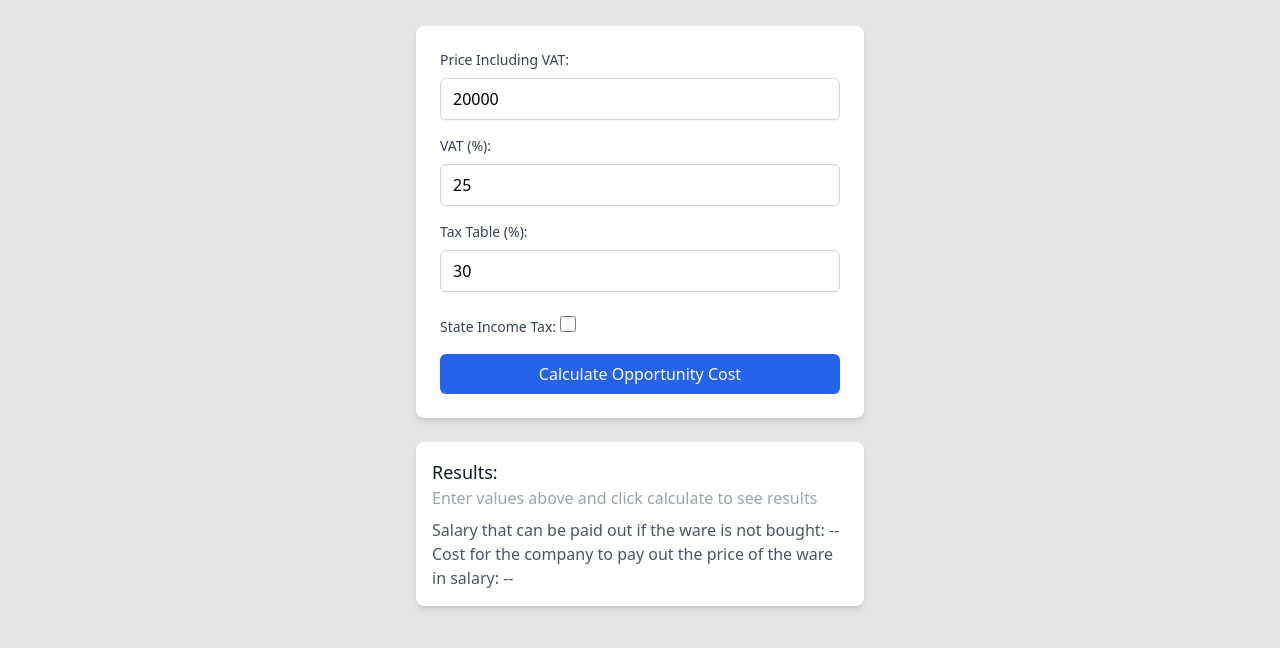
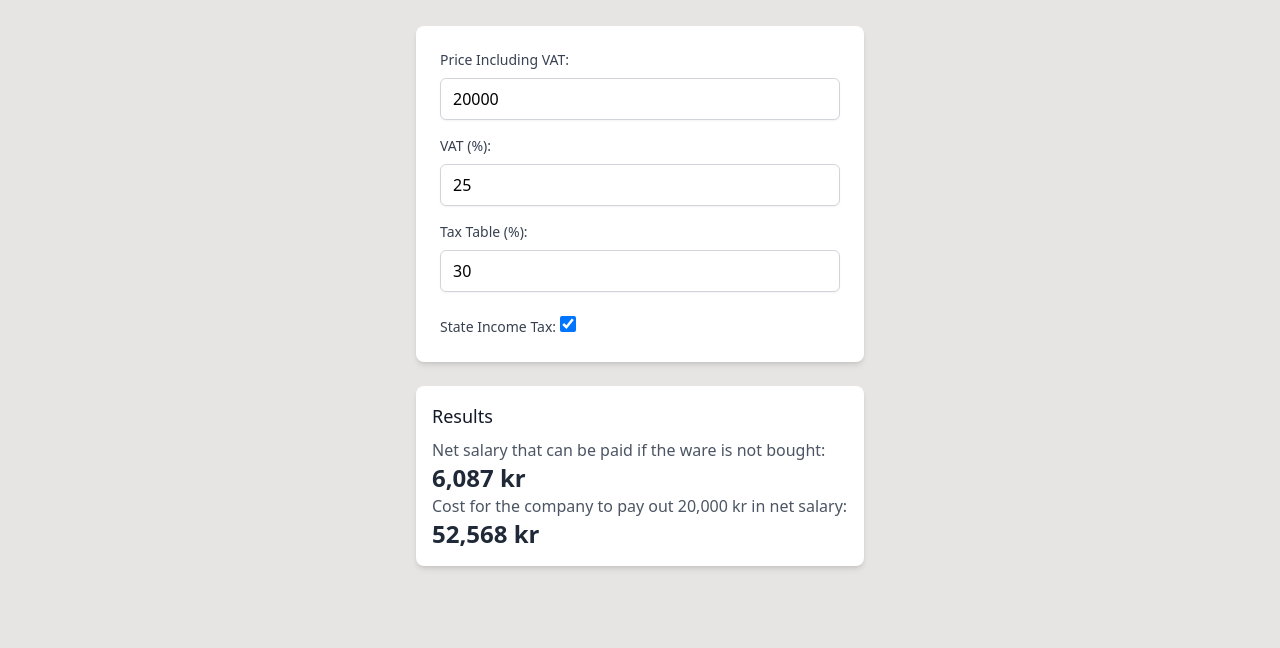
Before and after one commit to persson-io/calculator-site, a website: page src/pages/expenses-alternative-cost.html in a window 1280 px wide. Shown: the part 70-718 px from the top of the page. Drawn offline with nearby package versions, Linux system fonts and the light colour scheme; files that its build step writes are made by us from their sources.

Commit message:
Cleanup and automatic calculation of opportunity cost

```diff
--- a/src/pages/expenses-alternative-cost.html
+++ b/src/pages/expenses-alternative-cost.html
@@ -36,21 +36,18 @@
             <div class="space-y-2">
                 <div class="flex items-center justify-between"></div>
                     <label for="haveStateTax" class="text-sm font-medium text-gray-700">State Income Tax:</label>
-                    <input type="checkbox" id="haveStateTax"
+                    <input type="checkbox" id="haveStateTax" checked
                         class="h-4 w-4 text-blue-600 border-gray-300 rounded focus:ring-blue-500">
                 </div>
             </div>
-            <button type="submit"
-                class="w-full bg-blue-600 text-white py-2 px-4 rounded-md hover:bg-blue-700 focus:outline-none focus:ring-2 focus:ring-blue-500 focus:ring-offset-2 transition">
-                Calculate Opportunity Cost
-            </button>
         </form>
         <div id="result" class="mt-6 p-4 bg-white rounded-lg shadow-md">
-            <p class="text-lg font-medium text-gray-900">Results:</p>
-            <p class="text-gray-400">Enter values above and click calculate to see results</p>
+            <p class="text-lg font-medium text-gray-900">Results</p>
             <div id="resultContent" class="mt-2">
-                <p class="text-gray-600">Salary that can be paid out if the ware is not bought: --</p>
-                <p class="text-gray-600">Cost for the company to pay out the price of the ware in salary: --</p>
+                <p class="text-gray-600">Net salary that can be paid if the ware is not bought:</p>
+                <p class="text-2xl font-bold text-gray-800"> <span>6,087 kr</span></p>
+                <p class="text-gray-600">Cost for the company to pay out 20,000 kr in net salary:</p>
+                <p class="text-2xl font-bold text-gray-800"> <span>52,568 kr</span></p>
             </div>
         </div>
     </main>
--- a/src/scripts/alternativeCostCalculator.js
+++ b/src/scripts/alternativeCostCalculator.js
@@ -22,23 +22,37 @@ function calculateAlternativeCost(VAT, priceIncVAT, trueTax) {
 
 // Remove old event listeners and consolidate into one form submission handler
 document.addEventListener('DOMContentLoaded', function() {
-    const form = document.getElementById('expensesForm');
-    if (form) {
-        form.addEventListener('submit', function(e) {
-            e.preventDefault();
-            const prIcVAT = parseInt(document.getElementById('priceIncVAT').value);
-            const V = parseInt(document.getElementById('VAT').value) / 100;
-            const taxTbl = parseFloat(document.getElementById('taxTable').value) / 100;;
-            const StateTax = (document.getElementById('haveStateTax').checked);
-            const resultContent = document.getElementById('resultContent');
+    const priceIncVATInput = document.getElementById('priceIncVAT');
+    const VATInput = document.getElementById('VAT');
+    const taxTableInput = document.getElementById('taxTable');
+    const haveStateTaxInput = document.getElementById('haveStateTax');
+    const resultContent = document.getElementById('resultContent');
 
-            const { trueTax } = calculateTrueTax(taxTbl, StateTax);
-            const { corporateCostBuyPrivate, extraSalary } = calculateAlternativeCost(V, prIcVAT ,trueTax);
+    function updateResults() {
+        const prIcVAT = parseInt(priceIncVATInput.value);
+        const V = parseInt(VATInput.value) / 100;
+        const taxTbl = parseFloat(taxTableInput.value) / 100;
+        const StateTax = haveStateTaxInput.checked;
 
-            resultContent.innerHTML = `
-                <p class="text-gray-600">Salary that can be paid if the ware is not bought: ${extraSalary.toLocaleString()} kr</p>
-                <p class="text-gray-600">Cost for the company to pay out ${prIcVAT.toLocaleString()} kr in salary: ${corporateCostBuyPrivate.toLocaleString()} kr</p>
-            `;
-        });
+        const { trueTax } = calculateTrueTax(taxTbl, StateTax);
+        const { corporateCostBuyPrivate, extraSalary } = calculateAlternativeCost(V, prIcVAT ,trueTax);
+
+        resultContent.innerHTML = `
+            <p class="text-gray-600">Net salary that can be paid if the ware is not bought:</p>
+            <p class="text-2xl font-bold text-gray-800"> ${extraSalary.toLocaleString()} kr</p>
+            <p class="text-gray-600">Cost for the company to pay out ${prIcVAT.toLocaleString()} kr in net salary:</p>
+            <p class="text-2xl font-bold text-gray-800"> ${corporateCostBuyPrivate.toLocaleString()} kr</p>
+        `;
     }
+
+    // Remove submit event listener
+
+    // Add event listeners to input fields
+    priceIncVATInput.addEventListener('input', updateResults);
+    VATInput.addEventListener('input', updateResults);
+    taxTableInput.addEventListener('input', updateResults);
+    haveStateTaxInput.addEventListener('change', updateResults);
+
+    // Initial calculation
+    updateResults();
 });
--- a/src/scripts/loadComponents.js
+++ /dev/null
@@ -1,12 +0,0 @@
-async function loadComponents(pageTitle) {
-    // Load header
-    const headerResponse = await fetch('/components/header.html');
-    const headerText = await headerResponse.text();
-    document.querySelector('header').innerHTML = headerText;
-    document.getElementById('page-title').textContent = pageTitle;
-
-    // Load footer
-    const footerResponse = await fetch('/components/footer.html');
-    const footerText = await footerResponse.text();
-    document.querySelector('footer').innerHTML = footerText;
-}
```
Also changed, not shown: src/components/footer.html (deleted), src/components/header.html (deleted).
